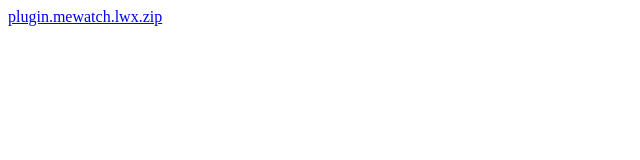
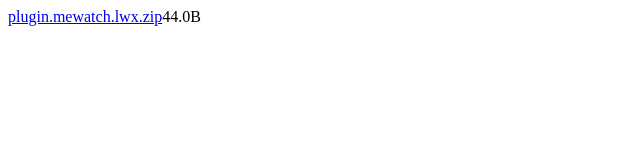
Before and after one commit to wxlai90/kodi, a plain HTML site: page index.html in a window 1280 px wide. Shown: the full height of the page, 0-640 px from the left. Drawn offline with Linux system fonts and the light colour scheme.

Commit message:
added size to conform to kodi's schema

```diff
--- a/index.html
+++ b/index.html
@@ -1 +1 @@
-<a href="plugin.mewatch.lwx.zip">plugin.mewatch.lwx.zip</a>
+<a href="plugin.mewatch.lwx.zip">plugin.mewatch.lwx.zip</a><td>44.0B</td>
```
